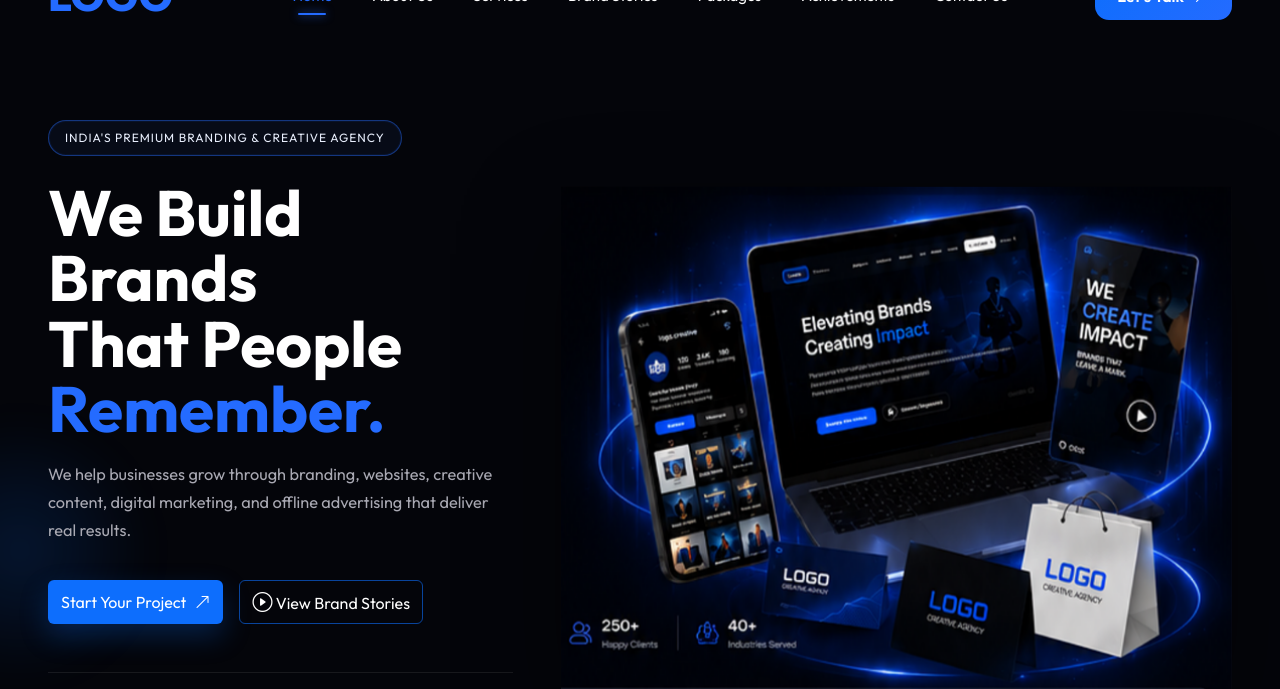
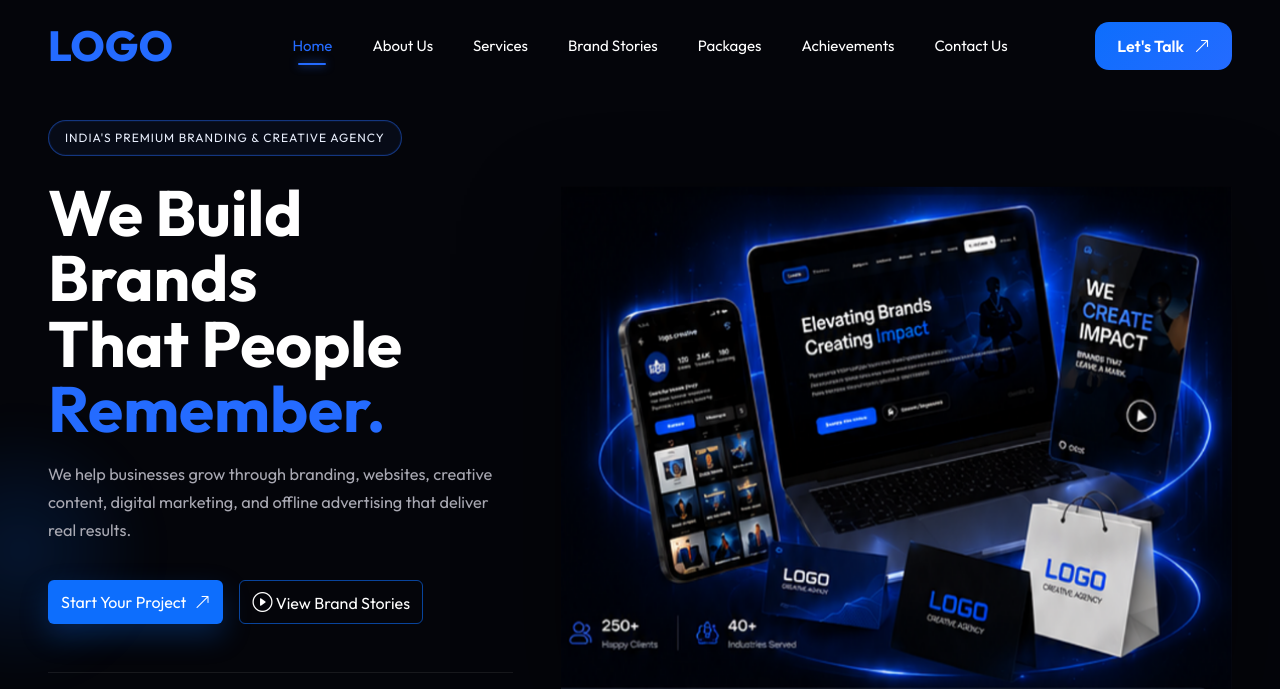
Before and after one commit to bhavi-creations/bhavicreations_new, a PHP site: page /index.php in a window 1280 px wide. Shown: the top 689 px of the page. Run offline with PHP 8.4, Linux system fonts and the light colour scheme.

Commit message:
navbar  fix

```diff
--- a/header.php
+++ b/header.php
@@ -219,6 +219,13 @@
             }
 
         }
+
+        @media (min-width:1200px) {
+            .index_navbar{
+                margin-top:50px !important;
+            }
+
+        }
 </style>
 
 
@@ -227,7 +234,7 @@
 
 <body>
 
-    <nav class="navbar navbar-expand-lg ">
+    <nav class="navbar navbar-expand-lg index_navbar ">
 
         <div class="container-fluid px-4 px-lg-5">
 
```
